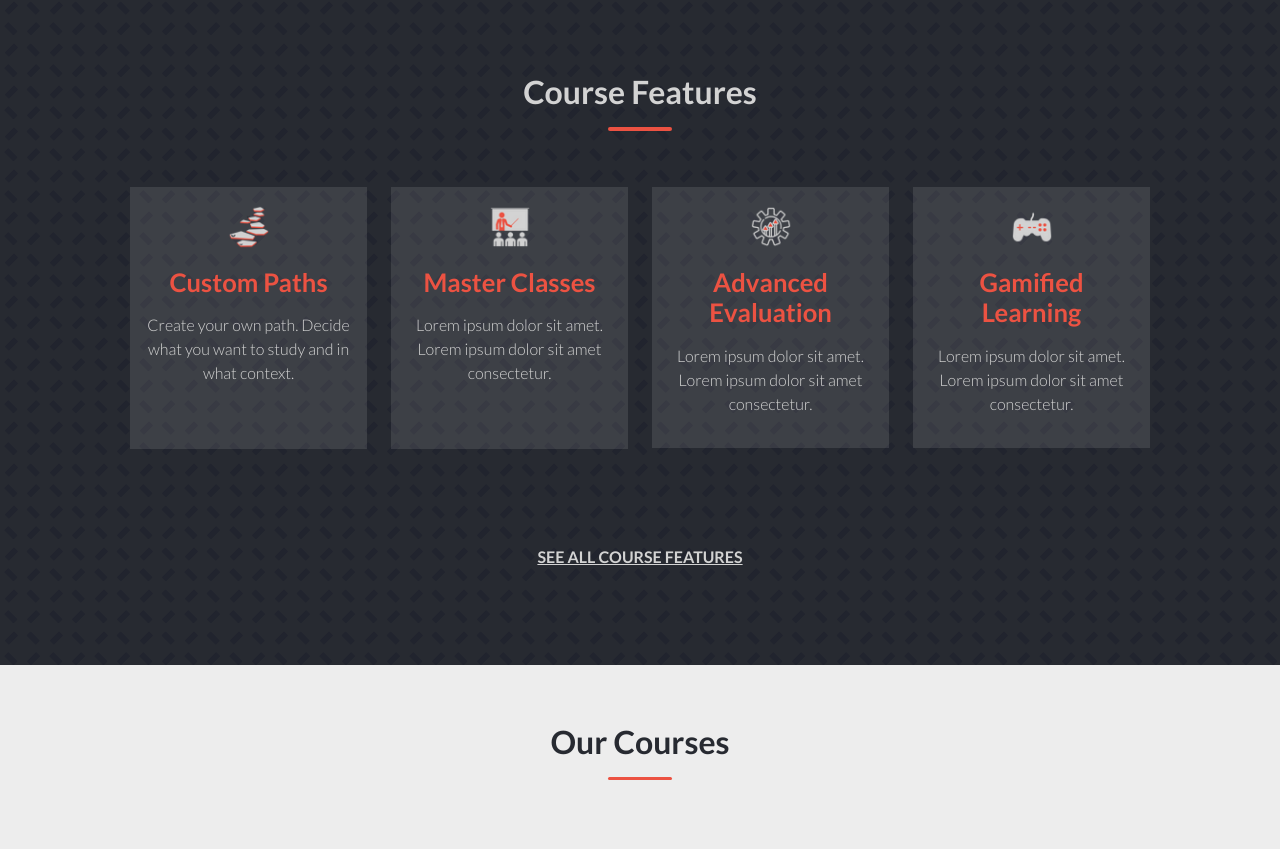
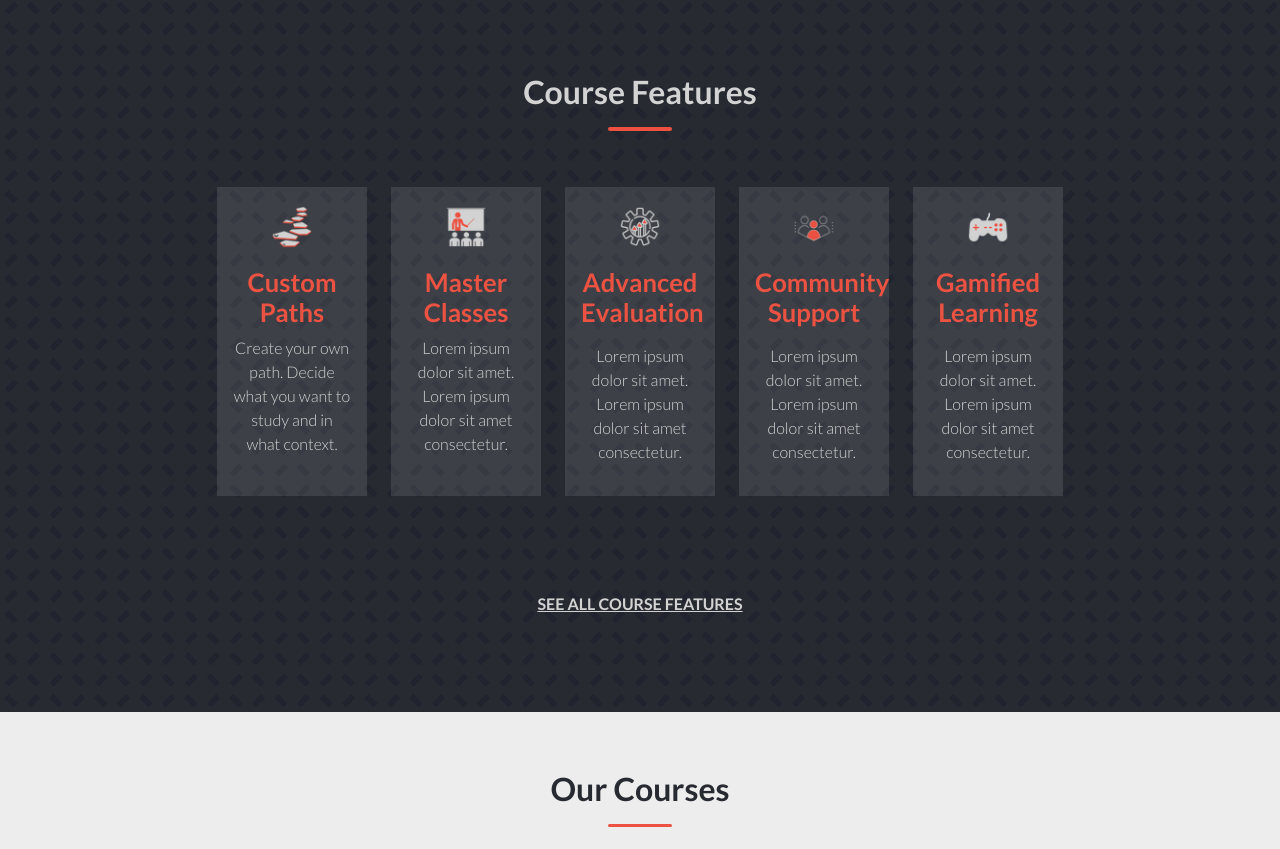
Before and after one commit to rachaouldbabaali/capstone-1, a website: page index.html in a window 1280 px wide. Shown: the part 945-1794 px from the top of the page. Drawn offline with nearby package versions, Linux system fonts and the light colour scheme.

Commit message:
add 5th card

```diff
--- a/index.html
+++ b/index.html
@@ -117,7 +117,7 @@
                             <div class="col-12">
                                 <span class="text-justify text-center mt-5 me-5 slogon h4 "> "Empowering Minds, Transforming Futures"</span>
                                 <h1 class=" text-justify text-left me-5 text-uppercase pt-2 title ">SmartEd Online: <br> Virtual Classroom <br> for Lifelong Learning</h1>
-                                <img class="definitionimg" src="images/circle.png" alt="">
+                                <img class="definitionimg" src="images/circle.png" alt="circle">
                                 <p class="mt-5 me-5 p-3 d-inline-block text-justify text-left definition "> <span>SmartEd Online</span>  is a leading online school that offers a wide range of courses and programs
                                     <br> to students of all ages. The importance of an online school like SmartEd Online cannot be
                                     <br> overstated. It provides students with the flexibility to learn at their own pace, which is especially
@@ -142,38 +142,47 @@
         <div class="container">
           <div class="row">
             <div class="col-md-12">
-              <div class="row p-lg-5">
-                <div class="col-md-3">
-                  <div class="feat-box p-3 pb-lg-5 ">
+              <div class="row p-lg-5 d-flex justify-content-center">
+                <div class="col-md-2 ">
+                  <div class="feat-box p-3 pb-lg-4">
                     <div class="feat-img d-flex justify-content-lg-center ">
-                      <img src="images/icons/1.png" alt="">
+                      <img src="images/icons/1.png" alt="paths icon">
                     </div>
                     <h3 class="text-justify text-center pt-3"> Custom Paths</h3>
-                    <p class="text-justify text-center pt-lg-2"> Create your own path. Decide what you want to study and in what context.</p>
+                    <p class="text-justify text-center"> Create your own path. Decide what you want to study and in what context.</p>
                   </div>
                 </div>
-                <div class="col-md-3 ">
-                  <div class="feat-box p-3 pb-lg-5">
+                <div class="col-md-2 ">
+                  <div class="feat-box p-3 pb-lg-4">
                     <div class="feat-img d-flex justify-content-center ">
-                      <img src="images/icons/2.png" alt="">
+                      <img src="images/icons/2.png" alt="class icon">
                     </div>
                     <h3 class="text-justify text-center pt-3 ">Master Classes</h3>
-                    <p class="text-justify text-center pt-2"> Lorem ipsum dolor sit amet. Lorem ipsum dolor sit amet consectetur.</p>
+                    <p class="text-justify text-center"> Lorem ipsum dolor sit amet. Lorem ipsum dolor sit amet consectetur.</p>
                   </div>
                 </div>
-                <div class="col-md-3 ">
+                <div class="col-md-2 ">
                     <div class="feat-box p-3">
                       <div class="feat-img d-flex justify-content-center">
-                        <img src="images/icons/5.png" alt="">
+                        <img src="images/icons/5.png" alt="Evaluation icon">
                       </div>
                       <h3 class="text-justify text-center pt-3">Advanced Evaluation</h3>
                       <p class="text-justify text-center pt-2"> Lorem ipsum dolor sit amet. Lorem ipsum dolor sit amet consectetur.</p>
                     </div>
                 </div>
-                <div class="col-md-3 ">
+                <div class="col-md-2 ">
+                    <div class="feat-box p-3">
+                      <div class="feat-img d-flex justify-content-center">
+                        <img src="images/icons/3.png" alt="support icon">
+                      </div>
+                      <h3 class="text-justify text-center pt-3 ">Community<br>Support</h3>
+                      <p class="text-justify text-center pt-2"> Lorem ipsum dolor sit amet. Lorem ipsum dolor sit amet consectetur.</p>
+                    </div>
+                </div>
+                <div class="col-md-2 ">
                   <div class="feat-box p-3 ">
                     <div class="feat-img d-flex justify-content-center">
-                      <img src="images/icons/4.png" alt="">
+                      <img src="images/icons/4.png" alt="game icon">
                     </div>
                     <h3 class="text-justify text-center pt-3">Gamified Learning</h3>
                     <p class="text-justify text-center pt-2"> Lorem ipsum dolor sit amet. Lorem ipsum dolor sit amet consectetur.</p>
--- a/style.css
+++ b/style.css
@@ -509,7 +509,6 @@ footer p {
     margin-bottom: 0.5rem;
     gap: 2rem;
     padding: 4%;
-    width: 100%;
   }
 
   .feat-box h3 {
```
Also changed, not shown: README.md.
